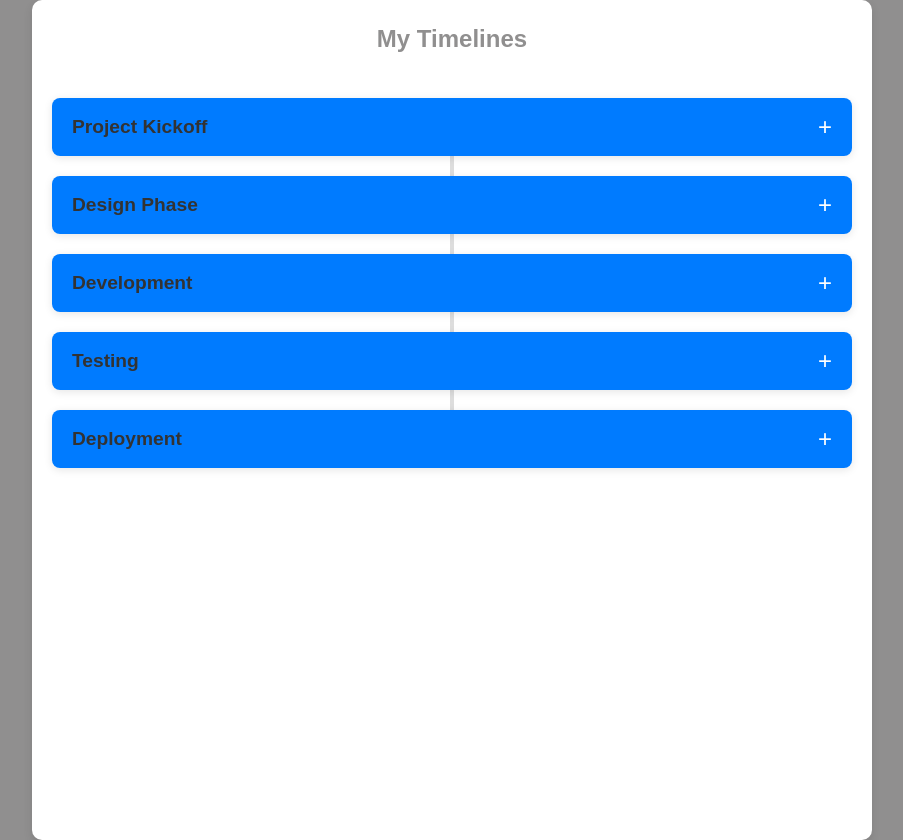
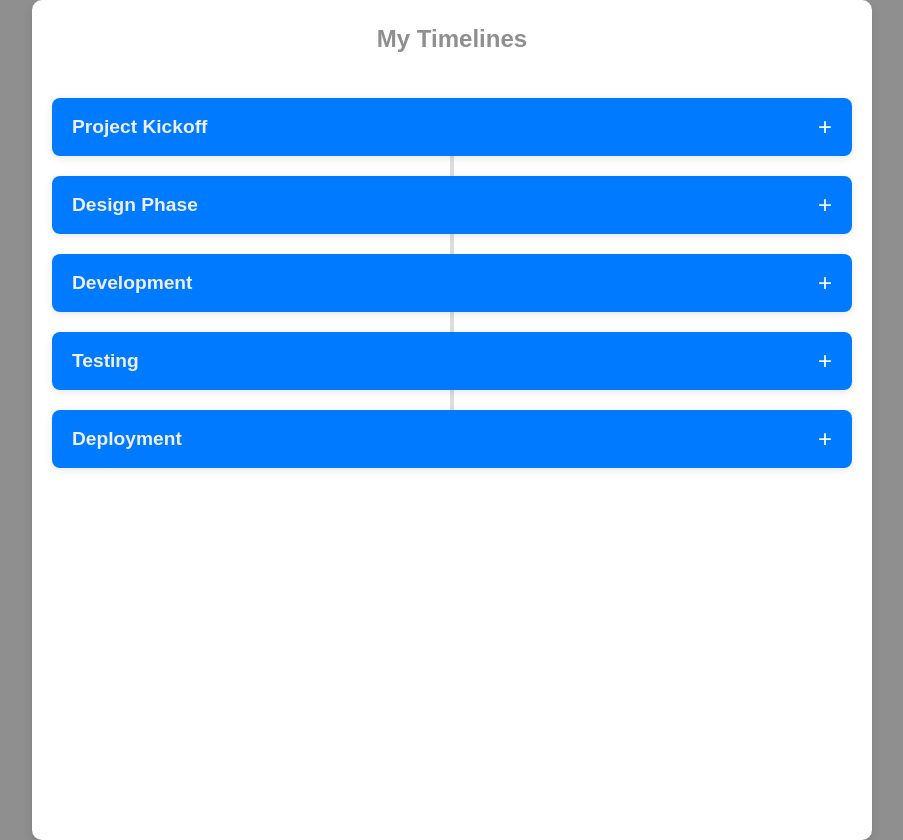
Before and after one commit to NikolaVetnic/Timelines, a React (Create React App) app in the folder Frontend/react-app/: page / in a window 1280 px wide. Shown: the whole page, without its empty margins (188-1091 px from the left). Built offline with nearby package versions, Linux system fonts and the light colour scheme.

Commit message:
style: update timeline card font color

```diff
--- a/Frontend/react-app/src/components/TimelineCard/TimelineCard.css
+++ b/Frontend/react-app/src/components/TimelineCard/TimelineCard.css
@@ -23,6 +23,7 @@
 
 .card-header h3 {
     margin: 0;
+    color: #eee;
     font-size: 1.2rem;
 }
 
```
